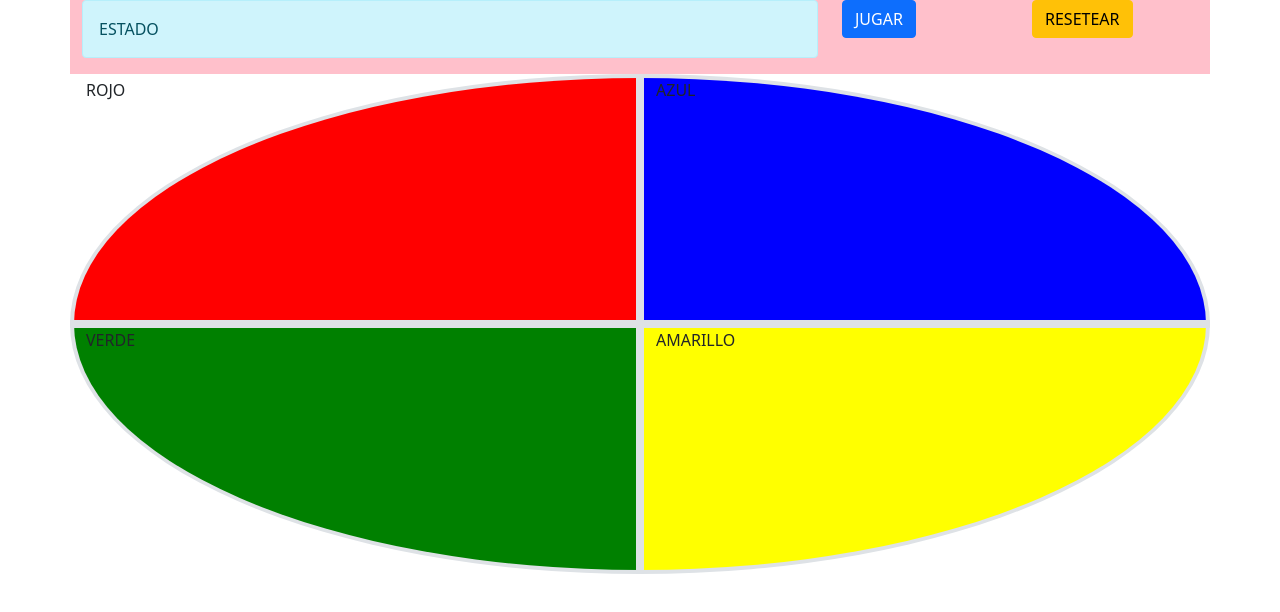
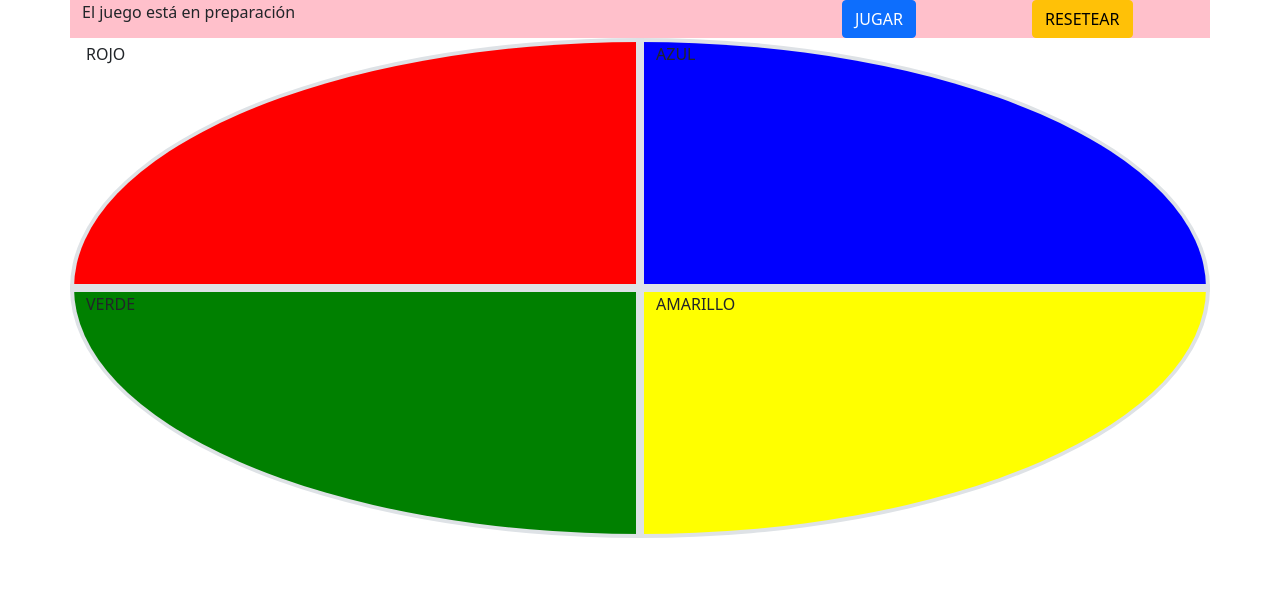
Before and after one commit to Jose-ph/simon-dice-1, a plain HTML site: page index.html in a window 1280 px wide. Drawn offline with nearby package versions, Linux system fonts and the light colour scheme.

Commit message:
Define elementos del juego
partes básicas para el funcionamiento del juego.

```diff
--- a/index.html
+++ b/index.html
@@ -23,7 +23,7 @@
         <button type="button" class="btn btn-primary">JUGAR</button>
 
         </div>
-    <div class="col-2">
+    <div class="col-2" id="boton-resetear">
 
         <button type="button" class="btn btn-warning">RESETEAR</button>
     </div>
@@ -32,7 +32,7 @@
    </div>
    <div class="container" id="tablero">
    <div class="row ">
-    <div class="col-6 block cuadro1 border border-4  cuadro" id="rojo">ROJO</div>
+    <div class="col-6 block cuadro1 border border-4 cuadro" id="rojo">ROJO</div>
     <div class="col-6 block cuadro2 border border-4 cuadro" id="azul">AZUL</div>
 
    </div>
--- a/main.js
+++ b/main.js
@@ -1,5 +1,27 @@
+//Elementos del juego
 const $tablero = document.querySelector('#tablero');
+
+const $botonJugar = document.querySelector('#boton-jugar')
+
+const $botonResetear = document.querySelector('#boton-resetear');
+
+let $estado = document.querySelector('#estado');
 let $cuadroRojo = document.querySelector('#rojo');
+
 let $cuadroVerde = document.querySelector('#verde');
+
 let $cuadroAzul = document.querySelector('#azul');
+
 let $cuadroAmarillo = document.querySelector('#amarillo');
+
+
+$botonJugar.onclick = function(){
+    console.log("QUE EMPIECE EL JUEGO");
+}
+
+$botonResetear.onclick = function(){
+
+    console.log("TOCASTE RESETEAR");
+}
+
+$estado.innerText = "El juego está en preparación";
```
